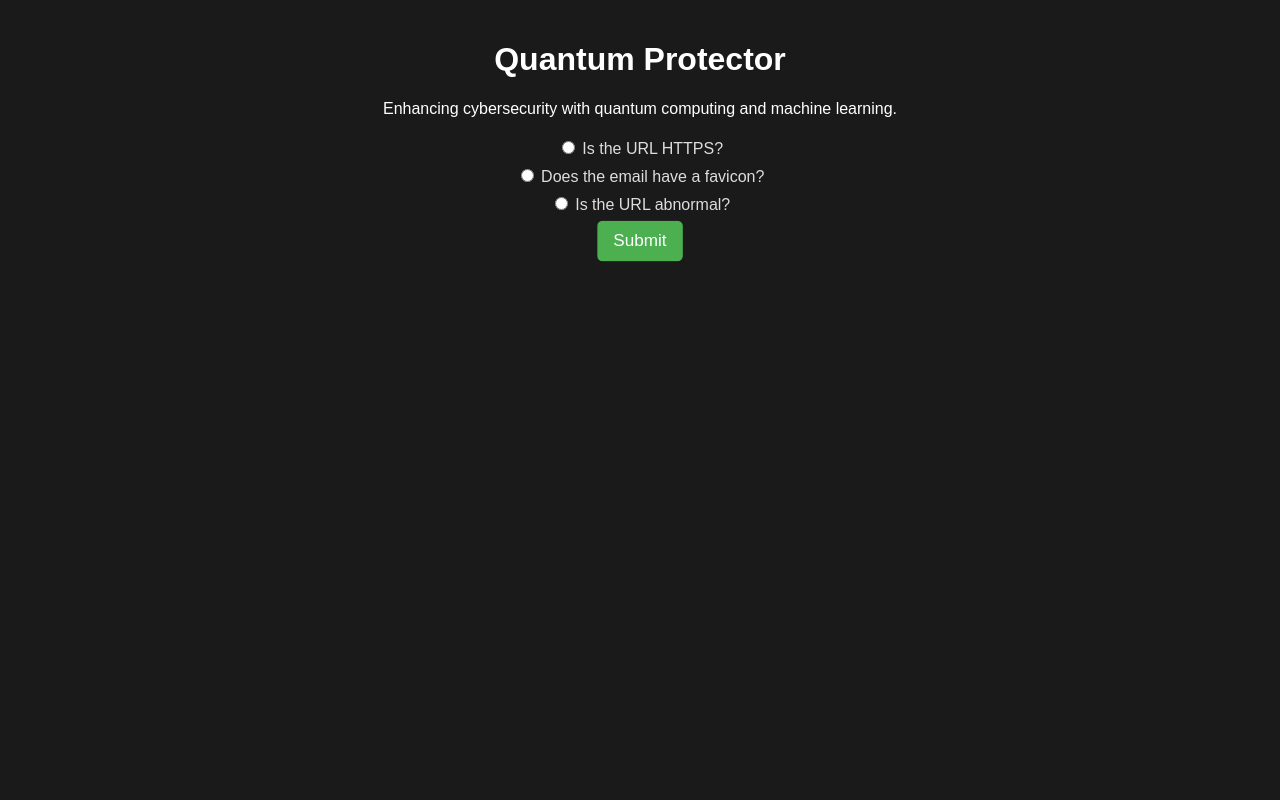
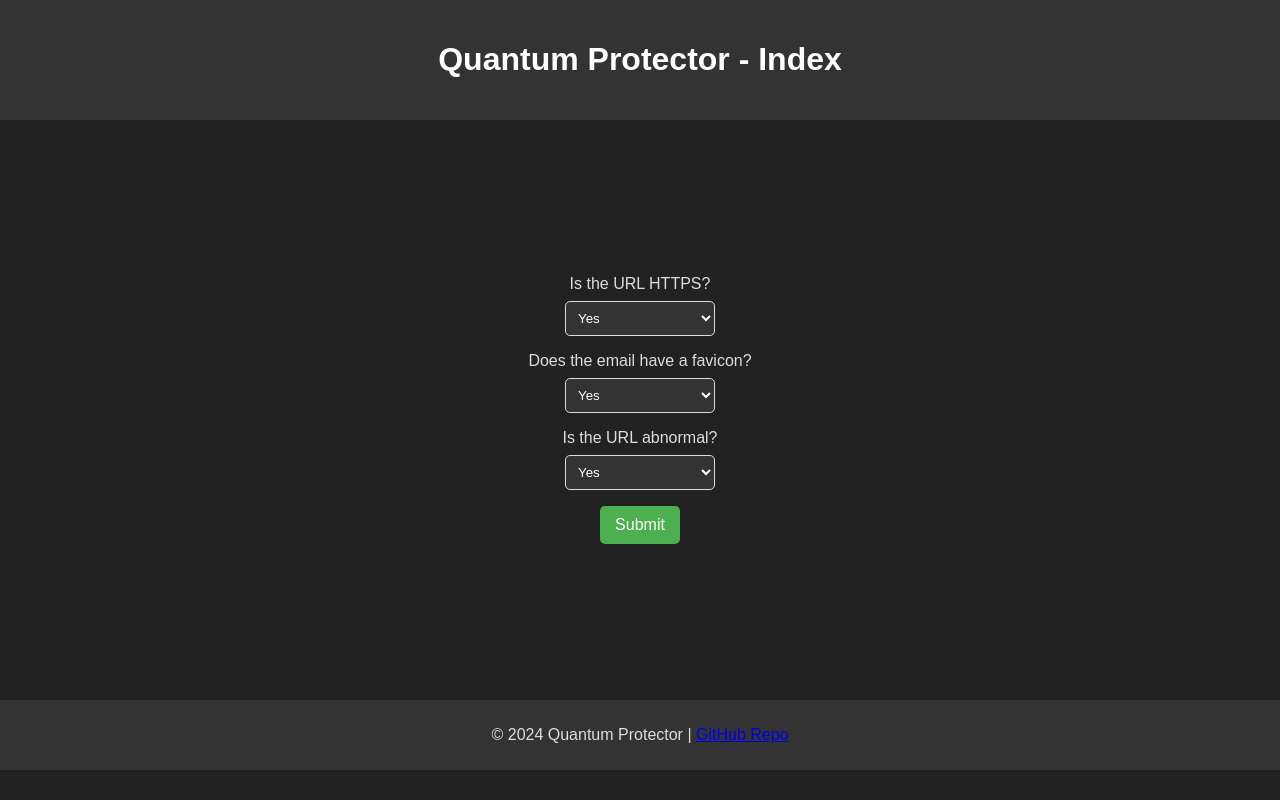
Before and after one commit to MazinAl-Z/quantumprotector, a Flask app: page / in a window 1280 px wide. Run offline with Flask 3, Linux system fonts and the light colour scheme; parts of the project's set-up code (start-up, migrations or seed data) failed here and were passed over.

Commit message:
Update index.html

```diff
--- a/templates/index.html
+++ b/templates/index.html
@@ -2,39 +2,44 @@
 <html lang="en">
 
 <head>
-  <meta charset="UTF-8">
-  <meta http-equiv="X-UA-Compatible" content="IE=edge">
-  <meta name="viewport" content="width=device-width, initial-scale=1.0">
-  <link rel="stylesheet" href="style.css">
-  <title>Quantum Protector</title>
+    <meta charset="UTF-8">
+    <meta name="viewport" content="width=device-width, initial-scale=1.0">
+    <title>Quantum Protector - Index</title>
+    <link rel="stylesheet" href="style.css">
 </head>
 
-<body class="dark-theme">
-  <div class="container">
-    <h1>Quantum Protector</h1>
-    <p>Enhancing cybersecurity with quantum computing and machine learning.</p>
+<body>
+    <header>
+        <h1>Quantum Protector - Index</h1>
+    </header>
 
-    <form id="choicesForm">
-      <label for="httpsChoice">
-        <input type="radio" id="httpsChoice" name="choice" value="https">
-        Is the URL HTTPS?
-      </label>
+    <main>
+        <form action="/submit" method="post">
+            <label for="https">Is the URL HTTPS?</label>
+            <select id="https" name="https">
+                <option value="yes">Yes</option>
+                <option value="no">No</option>
+            </select>
 
-      <label for="faviconChoice">
-        <input type="radio" id="faviconChoice" name="choice" value="favicon">
-        Does the email have a favicon?
-      </label>
+            <label for="favicon">Does the email have a favicon?</label>
+            <select id="favicon" name="favicon">
+                <option value="yes">Yes</option>
+                <option value="no">No</option>
+            </select>
 
-      <label for="urlAbnormalChoice">
-        <input type="radio" id="urlAbnormalChoice" name="choice" value="urlAbnormal">
-        Is the URL abnormal?
-      </label>
+            <label for="abnormal-url">Is the URL abnormal?</label>
+            <select id="abnormal-url" name="abnormal-url">
+                <option value="yes">Yes</option>
+                <option value="no">No</option>
+            </select>
 
-      <button class="button-animation" onclick="submitForm()">Submit</button>
-    </form>
-  </div>
+            <button type="submit">Submit</button>
+        </form>
+    </main>
 
-  <script src="script.js"></script>
+    <footer>
+        <p>&copy; 2024 Quantum Protector | <a href="https://github.com/MazinAl-Z/quantumprotector" target="_blank">GitHub Repo</a></p>
+    </footer>
 </body>
 
 </html>
```
